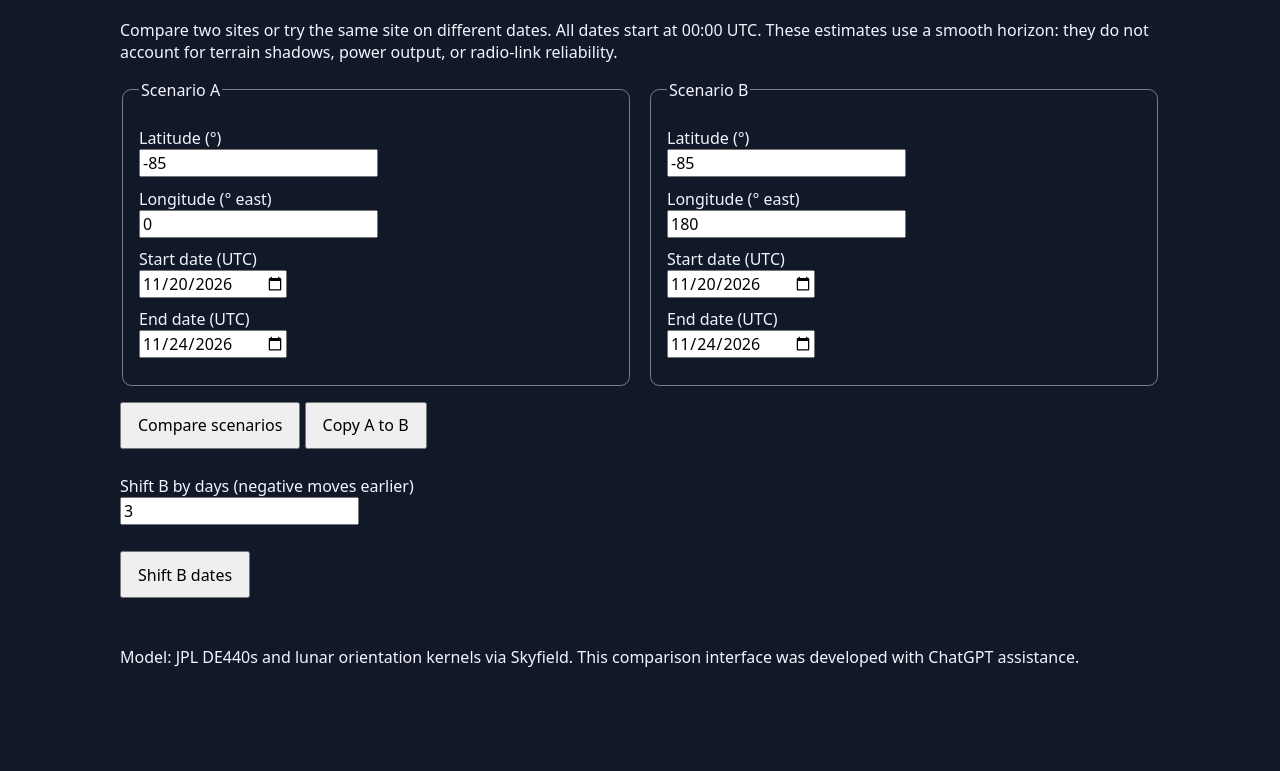
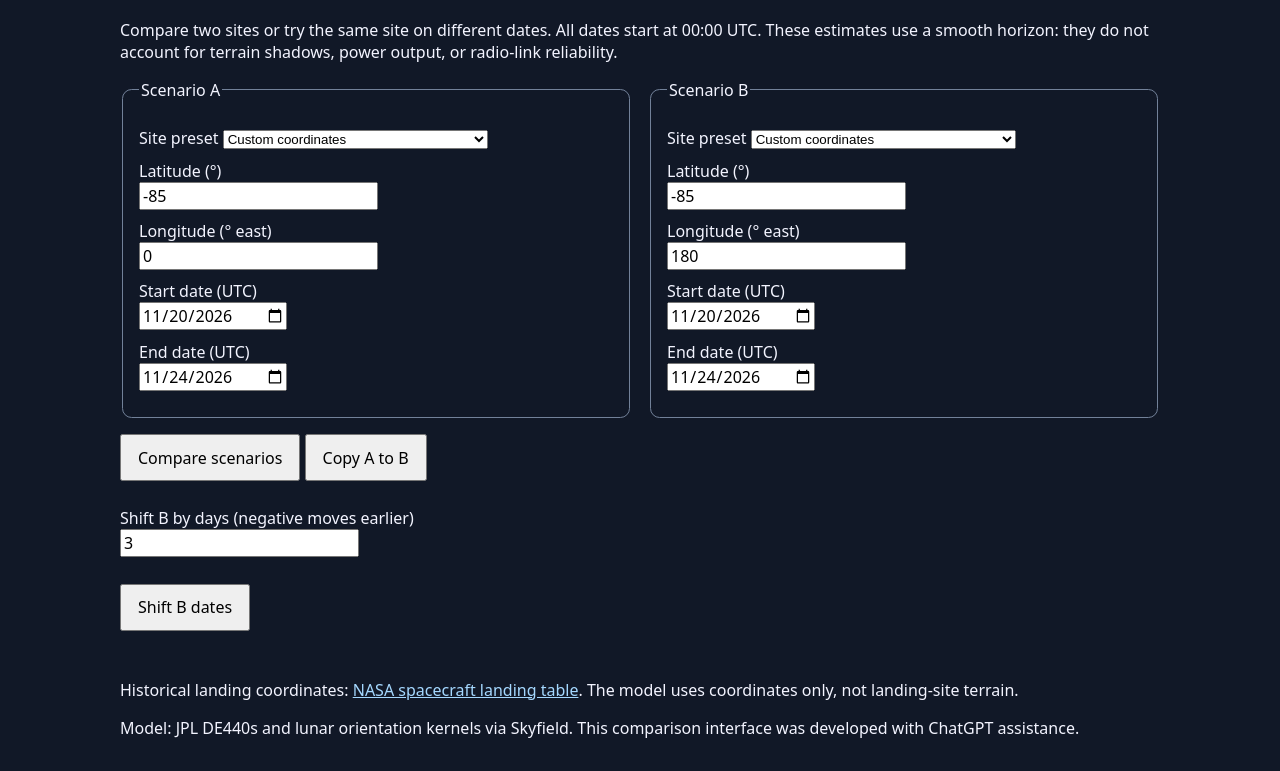
Before and after one commit to ullasds007-hub/lunar-window-planner, a plain HTML site: page lunar-surface/lunar-surface-live/compare.html in a window 1280 px wide. Shown: the part 121-892 px from the top of the page. Before the commit the page ends 821 px from the top, so only its background shows below. Drawn offline with Linux system fonts and the light colour scheme.

Commit message:
Add NASA-sourced lunar landing site presets

```diff
--- a/lunar-surface/lunar-surface-live/compare.html
+++ b/lunar-surface/lunar-surface-live/compare.html
@@ -9,7 +9,7 @@ body{margin:2rem auto;padding:0 1rem;max-width:65rem;background:#111827;color:#f
 <label>Shift B by days (negative moves earlier)<input id="shift-days" type="number" step="1" value="3"></label>
 <button type="button" id="shift">Shift B dates</button></form>
 <p id="status" role="status"></p><div id="results" class="grid"></div>
-<p>Model: JPL DE440s and lunar orientation kernels via Skyfield. This comparison interface was developed with ChatGPT assistance.</p></main>
+<p>Historical landing coordinates: <a href="https://nssdc.gsfc.nasa.gov/planetary/lunar/lunar_artifact_impacts.html">NASA spacecraft landing table</a>. The model uses coordinates only, not landing-site terrain.</p><p>Model: JPL DE440s and lunar orientation kernels via Skyfield. This comparison interface was developed with ChatGPT assistance.</p></main>
 <script>
 const byId = id => document.getElementById(id);
 const form = byId('form'), status = byId('status'), results = byId('results');
@@ -23,6 +23,23 @@ for (const [id,lon] of [['A',0],['B',180]]) {
     '<label>End date (UTC)<input required name="end" type="date" value="2026-11-24"></label>';
   byId('inputs').append(field);
 }
+const sites = {
+  im1: [-80.13, 1.44],
+  im2: [-84.7906, 29.1957]
+};
+for (const field of form.querySelectorAll('fieldset')) {
+  const label = document.createElement('label');
+  label.innerHTML = 'Site preset <select><option value="">Custom coordinates</option><option value="im1">Odysseus (IM-1) — historical landing site</option><option value="im2">Athena (IM-2) — historical landing site</option></select>';
+  const select = label.querySelector('select');
+  const lat = field.querySelector('[name=lat]');
+  const lon = field.querySelector('[name=lon]');
+  field.querySelector('legend').after(label);
+  select.onchange = () => {
+    if (select.value) [lat.value, lon.value] = sites[select.value];
+    edited('Site selection updated.');
+  };
+  for (const input of [lat, lon]) input.addEventListener('input', () => { select.value = ''; });
+}
 const [fieldA,fieldB]=form.querySelectorAll('fieldset');
 function edited(message) {
   results.replaceChildren();
@@ -30,6 +47,7 @@ function edited(message) {
 }
 byId('copy').onclick=()=>{
   for(const input of fieldA.querySelectorAll('input')) fieldB.querySelector('[name='+input.name+']').value=input.value;
+  fieldB.querySelector('select').value=fieldA.querySelector('select').value;
   edited('Copied A into B.');
 };
 byId('shift').onclick=()=>{
@@ -94,7 +112,7 @@ function render(data,id) {
 }
 form.addEventListener('submit',async event=>{
   event.preventDefault();results.replaceChildren();status.textContent='Calculating both scenarios…';
-  const controls=[...form.querySelectorAll('button,input')]; controls.forEach(el=>el.disabled=true);
+  const controls=[...form.querySelectorAll('button,input,select')]; controls.forEach(el=>el.disabled=true);
   try {
     const [a,b]=await Promise.all([...form.querySelectorAll('fieldset')].map(scenario));
     scale=Math.max(5,Math.ceil(Math.max(...[...a.profile,...b.profile].flatMap(r=>[Math.abs(r[1]),Math.abs(r[2])]))/5)*5);
```
